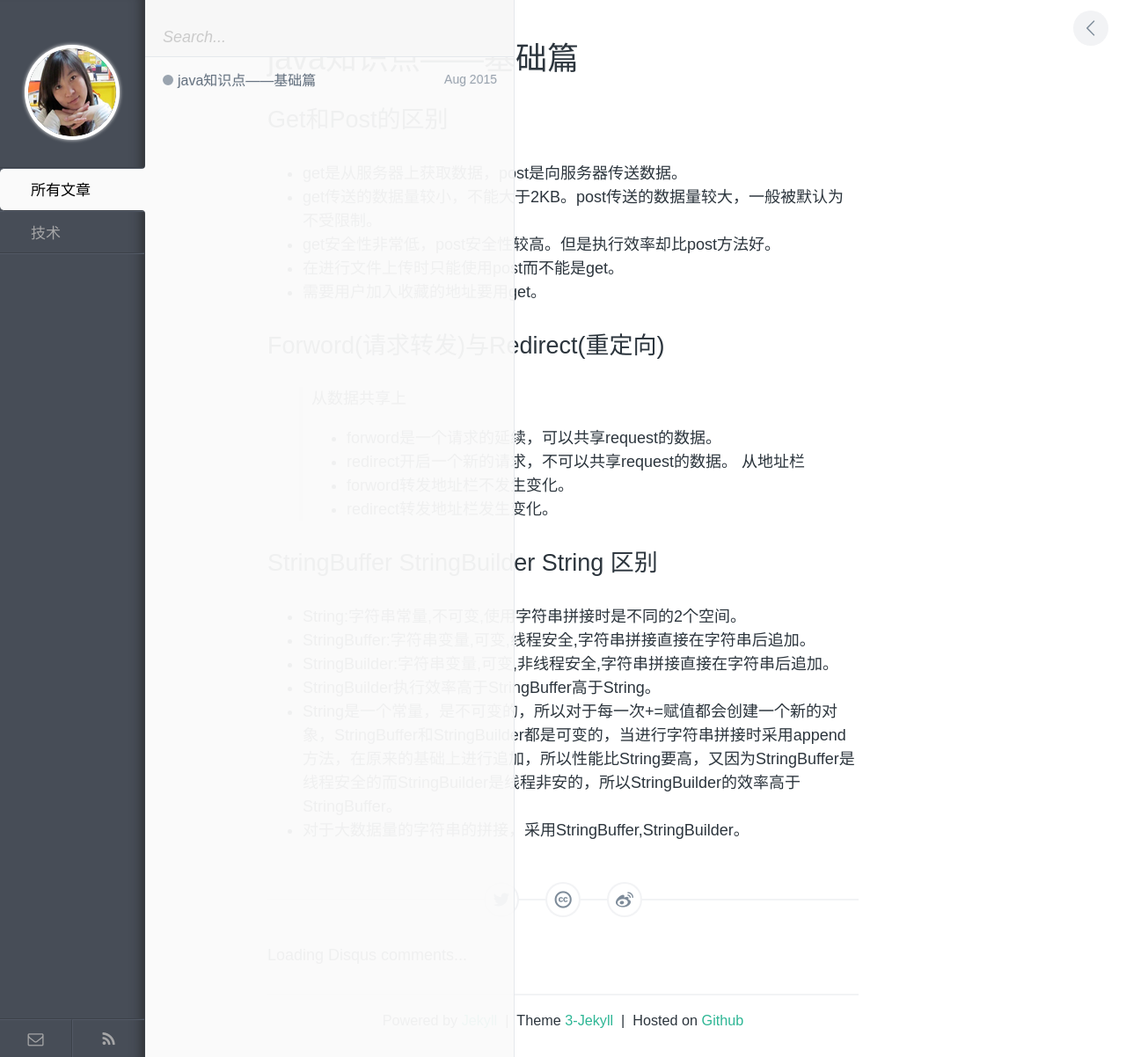
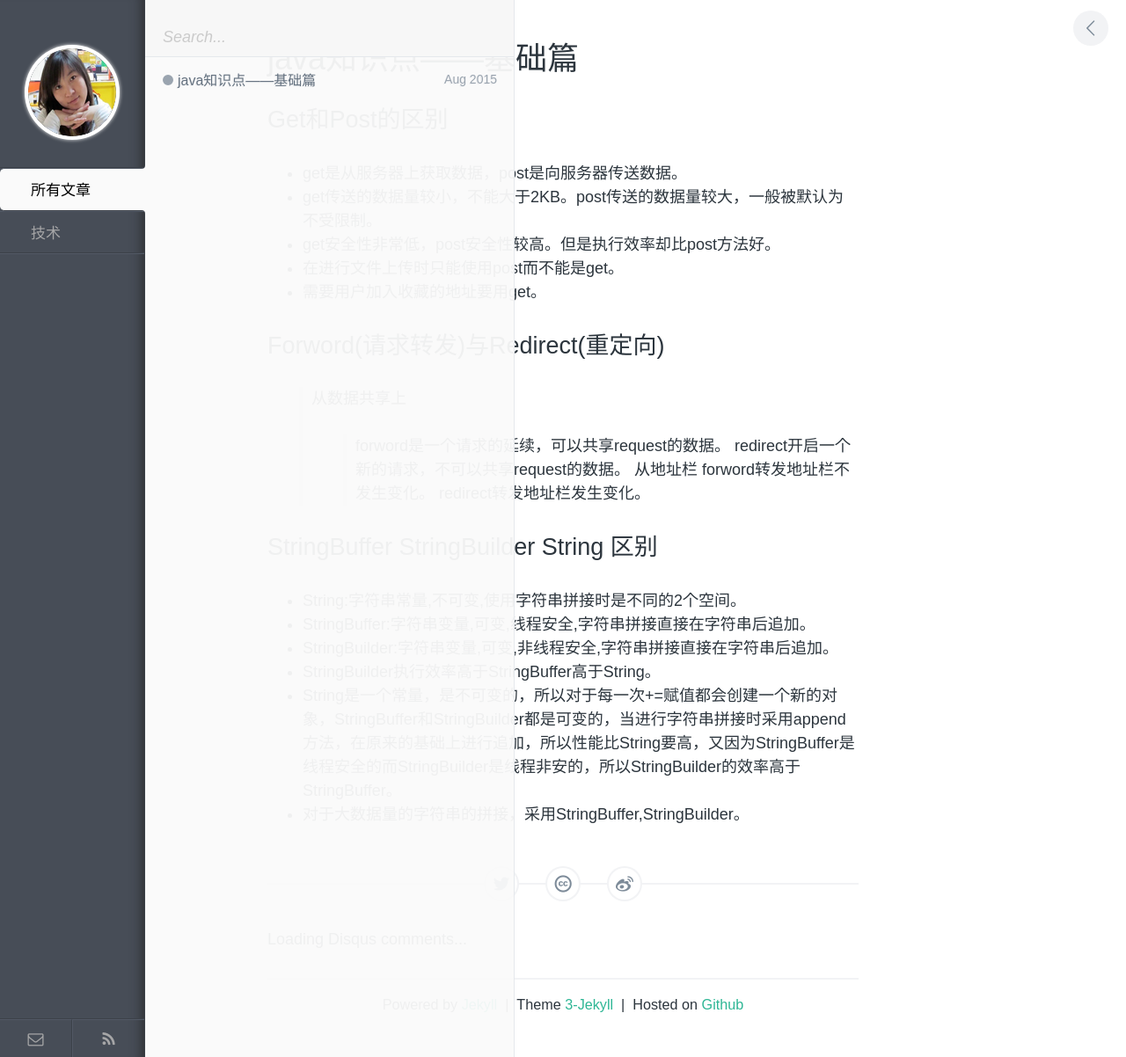
Before and after one commit to DrizztM/DrizztM.github.io, a Jekyll site: the page built from _posts/技术/2015-8-27-java-knowledge-points-base.md, in a window 1280 px wide. Shown: the whole page at 88% size. Built offline with Jekyll 4.4.1, drawn with Linux system fonts in a browser that asks for light colours; comment, search, counter and statistics services are not loaded.

Commit message:
修改文章样式

```diff
--- a/_posts/技术/2015-8-27-java-knowledge-points-base.md
+++ b/_posts/技术/2015-8-27-java-knowledge-points-base.md
@@ -16,11 +16,11 @@ keywords: java
 ## Forword(请求转发)与Redirect(重定向)
 
 > 从数据共享上
-- forword是一个请求的延续，可以共享request的数据。
-- redirect开启一个新的请求，不可以共享request的数据。
+> > forword是一个请求的延续，可以共享request的数据。
+> > redirect开启一个新的请求，不可以共享request的数据。
 > 从地址栏
-- forword转发地址栏不发生变化。
-- redirect转发地址栏发生变化。
+> > forword转发地址栏不发生变化。
+> > redirect转发地址栏发生变化。
 
 ## StringBuffer StringBuilder String 区别
 
```
